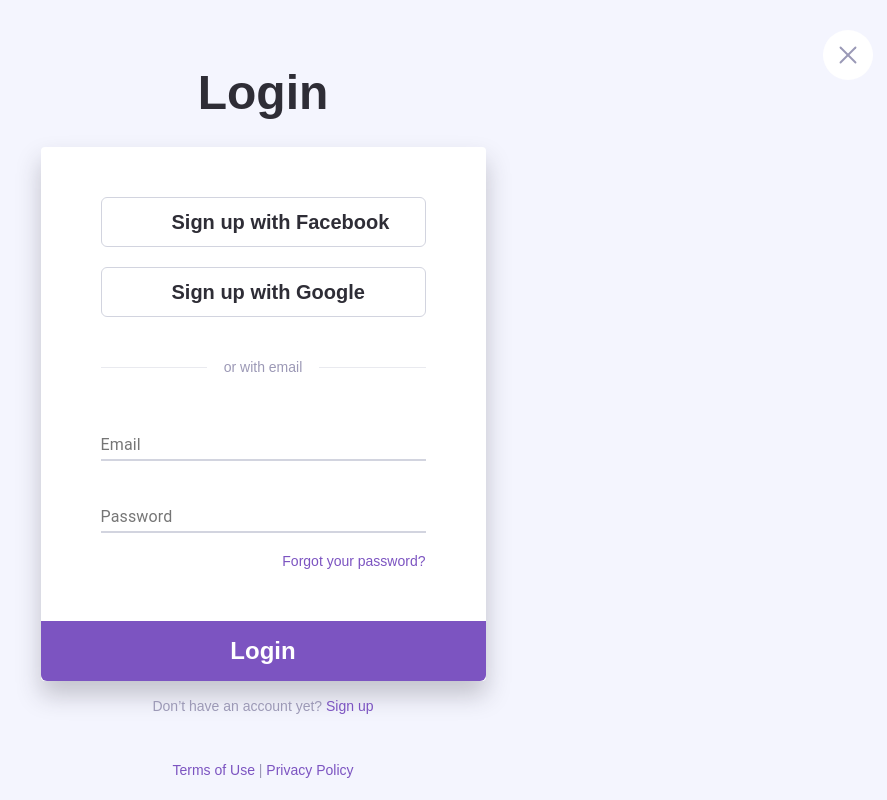
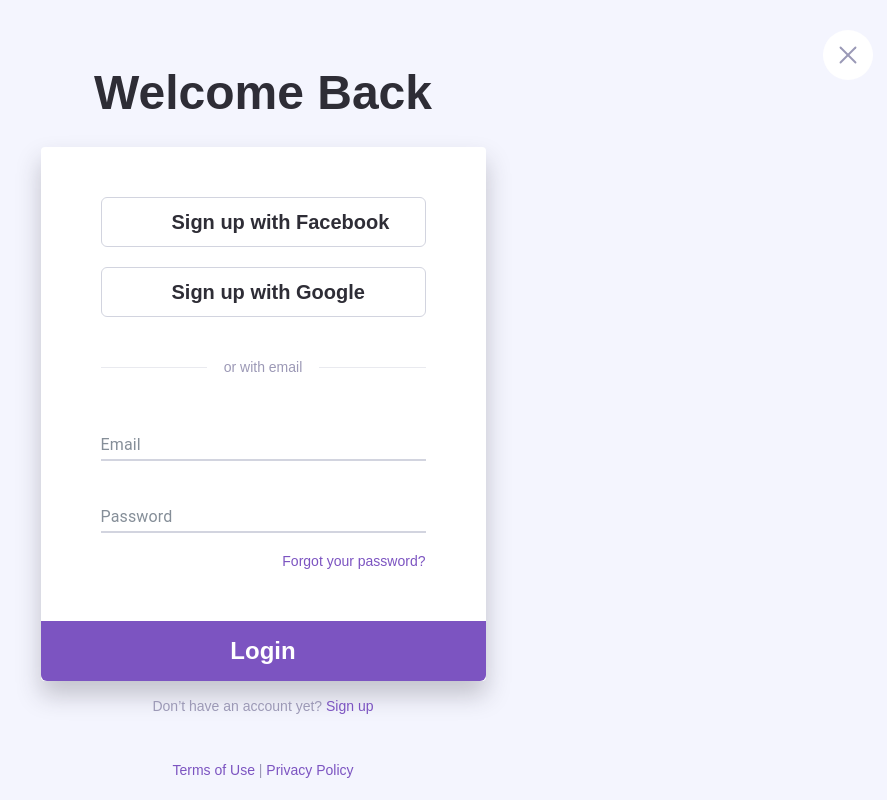
Before and after one commit to drmingler/Rental-System, a React (Create React App) app: page /login in a window 1280 px wide. Shown: the whole page, without its empty margins (377-1264 px from the left). Built offline with nearby package versions, Linux system fonts and the light colour scheme; some icons are missing.

Commit message:
feat: Add AuthLayout component

```diff
--- a/src/assets/scss/_auth.scss
+++ b/src/assets/scss/_auth.scss
@@ -11,6 +11,10 @@
   align-items: center;
   justify-content: center;
   background-color: $bg-colour-5-deep;
+
+  .MuiInputLabel-root{
+    color: $lighter-dark-colour;
+  }
 }
 
 .cancel-button {
--- /dev/null
+++ b/src/components/AuthPages/AuthLayout.js
@@ -0,0 +1,18 @@
+import React from "react";
+import { ReactComponent as Cancel } from "../../assets/img/x-slim.svg";
+import { withRouter } from "react-router-dom";
+
+const AuthLayout = ({ children, history }) => {
+  const handleClick = () => {
+    return history.push("/");
+  };
+  return (
+    <section className="auth-page">
+      <div className="cancel-button" onClick={handleClick}>
+        <Cancel />
+      </div>
+      {children}
+    </section>
+  );
+};
+export default withRouter(AuthLayout);
--- a/src/components/AuthPages/index.js
+++ b/src/components/AuthPages/index.js
@@ -1,5 +1,7 @@
 import SocialAuthButton from "./SocialAuthButton";
+import AuthLayout from "./AuthLayout";
 
 export {
-    SocialAuthButton
+    SocialAuthButton,
+    AuthLayout
 }
--- a/src/pages/Login.js
+++ b/src/pages/Login.js
@@ -1,22 +1,19 @@
 import React from "react";
-import { ReactComponent as Cancel } from "../assets/img/x-slim.svg";
 import { Col, Container, Row } from "react-bootstrap";
 import Paper from "@material-ui/core/Paper";
 import { ReactComponent as FBIcon } from "../assets/img/fb.svg";
 import { ReactComponent as GoogleIcon } from "../assets/img/google.svg";
 import TextField from "@material-ui/core/TextField";
 import { SocialAuthButton } from "../components/AuthPages/index";
+import {AuthLayout} from "../components/AuthPages/index";
 
 const Login = () => {
   return (
-    <section className="auth-page">
-      <div className="cancel-button">
-        <Cancel />
-      </div>
+    <AuthLayout>
       <Container fluid={"lg"}>
         <Row className="align-item-center justify-content-center">
           <Col md={8} xl={5} className="auth-wrapper">
-            <h1>Login</h1>
+            <h1>Welcome Back</h1>
             <Paper elevation={1} className="auth">
               <form>
                 <div className="auth-form">
@@ -65,7 +62,7 @@ const Login = () => {
           <a href="/">Terms of Use </a>|<a href="/"> Privacy Policy</a>
         </span>
       </div>
-    </section>
+    </AuthLayout>
   );
 };
 export default Login;
--- a/src/pages/PasswordReset.js
+++ b/src/pages/PasswordReset.js
@@ -1,15 +1,12 @@
 import React from "react";
-import { ReactComponent as Cancel } from "../assets/img/x-slim.svg";
 import { Col, Container, Row } from "react-bootstrap";
 import Paper from "@material-ui/core/Paper";
 import TextField from "@material-ui/core/TextField";
+import {AuthLayout} from "../components/AuthPages/index";
 
 const PasswordReset = () => {
   return (
-    <section className="auth-page">
-      <div className="cancel-button">
-        <Cancel />
-      </div>
+    <AuthLayout>
       <Container fluid={"lg"}>
         <Row className="align-item-center justify-content-center">
           <Col md={8} xl={5} className="auth-wrapper">
@@ -44,7 +41,7 @@ const PasswordReset = () => {
           <a href="/">Terms of Use </a>|<a href="/"> Privacy Policy</a>
         </span>
       </div>
-    </section>
+    </AuthLayout>
   );
 };
 export default PasswordReset;
--- a/src/pages/SignUp.js
+++ b/src/pages/SignUp.js
@@ -1,18 +1,15 @@
 import React from "react";
 import { Col, Container, Row } from "react-bootstrap";
-import { ReactComponent as Cancel } from "../assets/img/x-slim.svg";
 import Paper from "@material-ui/core/Paper";
 import { ReactComponent as FBIcon } from "../assets/img/fb.svg";
 import { ReactComponent as GoogleIcon } from "../assets/img/google.svg";
 import TextField from "@material-ui/core/TextField";
 import { SocialAuthButton } from "../components/AuthPages/index";
+import {AuthLayout} from "../components/AuthPages/index";
 
 const SignUp = () => {
   return (
-    <section className="auth-page">
-      <div className="cancel-button">
-        <Cancel />
-      </div>
+    <AuthLayout>
       <Container fluid={"lg"}>
         <Row className="align-item-center justify-content-center">
           <Col md={8} xl={5} className="auth-wrapper">
@@ -81,7 +78,7 @@ const SignUp = () => {
           and <a href="/">Privacy Policy</a>
         </span>
       </div>
-    </section>
+    </AuthLayout>
   );
 };
 export default SignUp;
```
Also changed, not shown: src/assets/scss/style.css.
